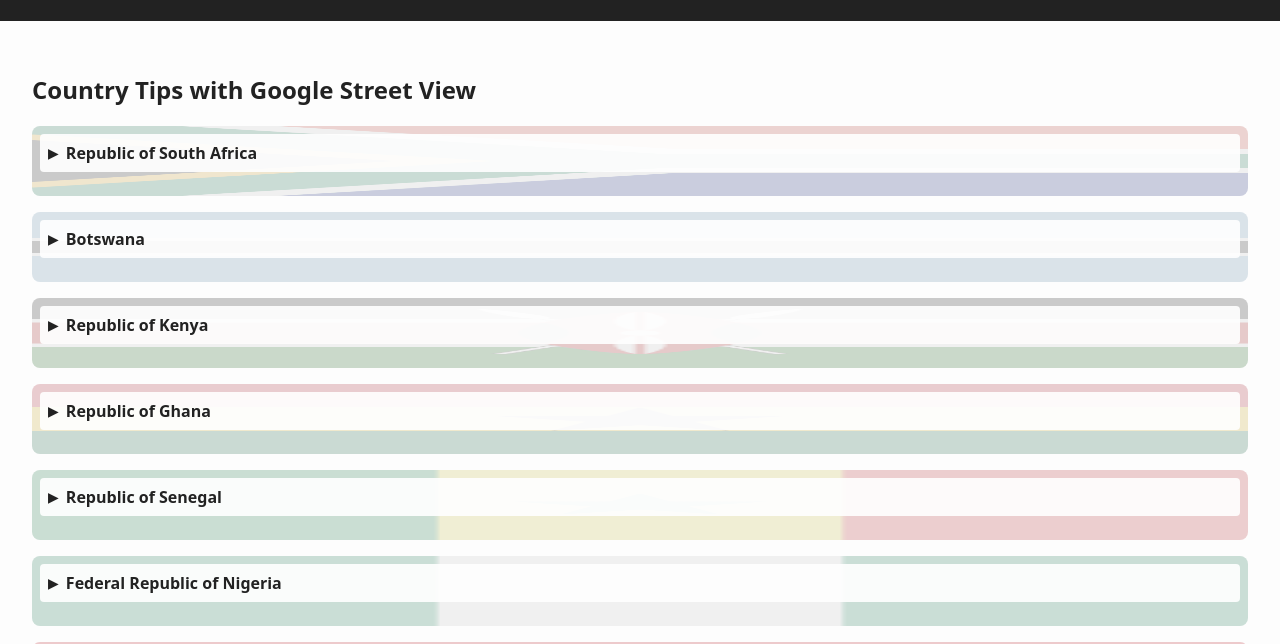
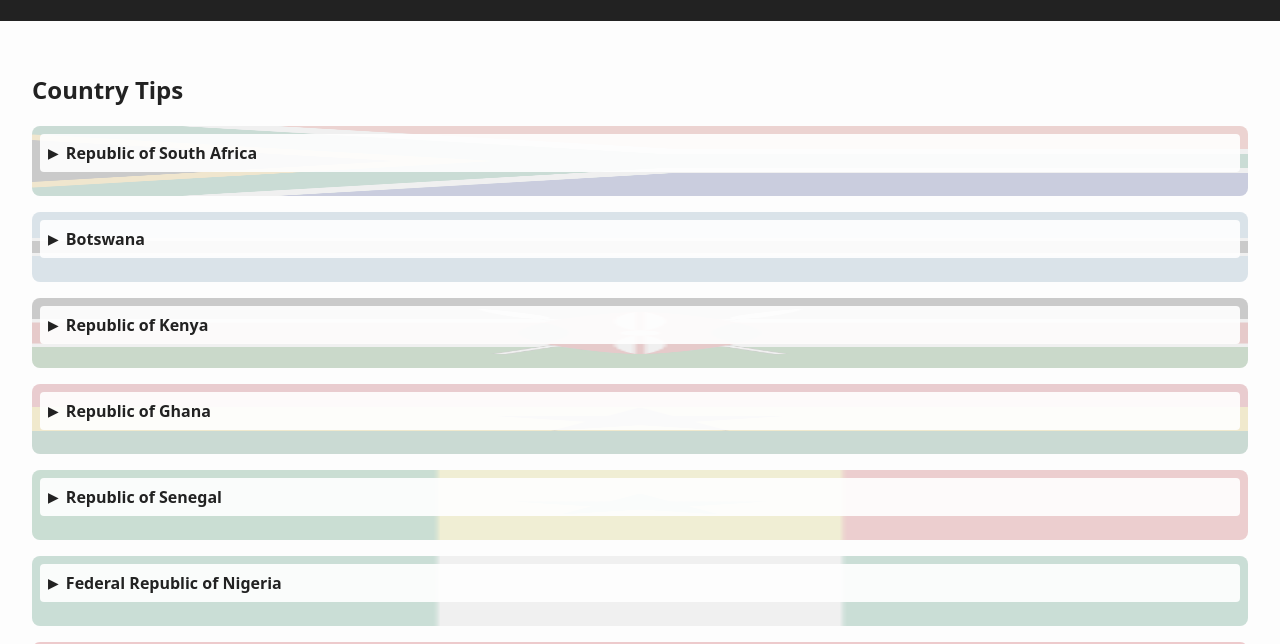
Before and after one commit to jirkanedela/jirkanedela.github.io, a plain HTML site: page africa.html in a window 1280 px wide. Shown: the part 135-779 px from the top of the page. Drawn offline with Linux system fonts and the light colour scheme.

Commit message:
Update africa.html

```diff
--- a/africa.html
+++ b/africa.html
@@ -17,7 +17,7 @@
     </header>
 
     <main>
-        <h2>Country Tips with Google Street View</h2>
+        <h2>Country Tips</h2>
 
         <details data-country="south-africa">
             <summary>Republic of South Africa</summary>
```
